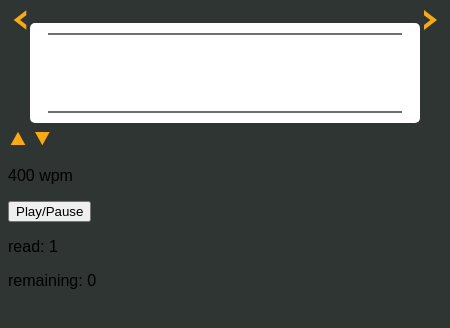
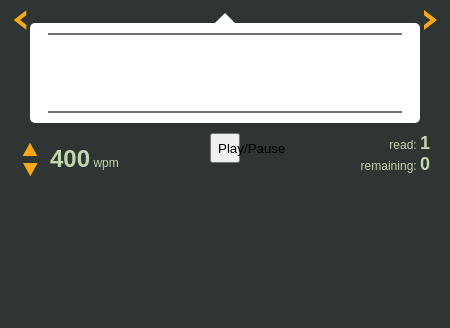
Before and after one commit to zkc/wbwr, an Electron app: page app/reader.html in a window 450 px wide. Drawn offline with nearby package versions, Linux system fonts and the light colour scheme; no server answers.

Commit message:
Add footer styling for reader

```diff
--- a/app/main.js
+++ b/app/main.js
@@ -4,7 +4,7 @@ const windows = new Set()
 const menubar = Menubar({ width: 400, height: 500, icon: './images/black-owl.png' })
 
 const createWindow = exports.createWindow = (text) => {
-  let newWindow = new BrowserWindow({ width: 450, height: 200 });
+  let newWindow = new BrowserWindow({ width: 450, height: 220 });
 
   windows.add(newWindow);
 
--- a/app/reader.css
+++ b/app/reader.css
@@ -16,6 +16,57 @@
 body {
   font-family: 'Josefin Sans', sans-serif;
   background-color: #2e3532;
+}
+
+.scrolling-text-container {
+  text-align: center;
+  width: 85%;
+  overflow: hidden;
+  display: flex;
+  justify-content: center;
+  margin: auto;
+}
+
+.scrolling-text {
+  margin: 5px 0;
+  white-space: nowrap;
+  display: flex;
+  flex-direction: row;
+  font-size: 14px;
+}
+
+.scrolling-past {
+  white-space: pre;
+  direction: rtl;
+  width: 100px;
+  color: #c4d6b0;
+  font-weight: 100;
+}
+
+.scrolling-current {
+  color: #faa916;
+  align-self: center;
+  flex: 0 ;
+  margin: 0 5px;
+  font-weight: bold;
+  font-size: 15px;
+}
+
+.scrolling-future {
+  width: 100px;
+  color: #c4d6b0;
+  font-weight: 100;
+}
+
+.word-wrapper::before {
+  content: "";
+  position: absolute;
+  top: -10px;
+  z-index      : 1;
+  margin-top   : 13px position:absolute;
+  border-bottom: 10px solid #ffffff;
+  border-right : 10px solid transparent;
+  border-left  : 10px solid transparent;
 }
 
 .word-wrapper {
@@ -51,7 +102,63 @@ body {
   font-weight: bold;
   font-size: 45px;
   color: #2e3532;
-  margin: 13px;
+  margin: 0;
+}
+
+footer {
+  margin: 10px 0;
+  display: flex;
+}
+
+.speed-wrapper {
+  position: absolute;
+  display: flex;
+  align-items: center;
+  left: 20px;
+  justify-content: flex-start;
+}
+
+.speed-button-container {
+  display: flex;
+  flex-direction: column;
+}
+
+.wpm-readout {
+  margin-left: 10px;
+  color: #c4d6b0;
+  font-weight: 100;
+  font-size: 12px;
+}
+
+.wpm {
+  font-size: 24px;
+  font-weight: bold;
+}
+
+.progress-container {
+  position: absolute;
+  flex-direction: column;
+  display: flex;
+  right: 20px;
+  align-items: flex-end;
+}
+
+.readout {
+  margin: 0;
+  color: #c4d6b0;
+  font-weight: 100;
+  font-size: 12px;
+}
+
+.count {
+  font-weight: bold;
+  font-size: 18px;
+}
+
+#play-pause-button {
+  height: 30px;
+  width: 30px;
+  margin: 0 auto;
 }
 
 #last-button {
@@ -64,46 +171,6 @@ body {
   position: absolute;
   right: 10px;
   top: 10px;
-}
-
-.scrolling-text-container {
-  text-align: center;
-  width: 85%;
-  overflow: hidden;
-  display: flex;
-  justify-content: center;
-  margin: auto;
-}
-
-.scrolling-text {
-  margin: 5px 0;
-  white-space: nowrap;
-  display: flex;
-  flex-direction: row;
-  font-size: 14px;
-}
-
-.scrolling-past {
-  white-space: pre;
-  direction: rtl;
-  width: 100px;
-  color: #c4d6b0;
-  font-weight: 100;
-}
-
-.scrolling-current {
-  color: #faa916;
-  align-self: center;
-  flex: 0 ;
-  margin: 0 5px;
-  font-weight: bold;
-  font-size: 16px;
-}
-
-.scrolling-future {
-  width: 100px;
-  color: #c4d6b0;
-  font-weight: 100;
 }
 
 #faster-button {
--- a/app/reader.html
+++ b/app/reader.html
@@ -20,13 +20,20 @@
       <p class='viewer'></p>
       <div class="line bottom-line"></div>
     </div>
-
-    <button id="faster-button"></button>
-    <button id="slower-button"></button>
-    <p class="wpm-readout"><span class="wpm"></span> wpm</p>
-    <button id="play-pause-button">Play/Pause</button>
-    <p class="read-readout">read: <span class="read-count"></span></p>
-    <p class="remaining-readout">remaining: <span class="remaining-count"></span></p>
+    <footer>
+      <div class="speed-wrapper">
+        <div class="speed-button-container">
+          <button id="faster-button"></button>
+          <button id="slower-button"></button>
+        </div>
+        <p class="wpm-readout"><span class="wpm"></span> wpm</p>
+      </div>
+      <button id="play-pause-button">Play/Pause</button>
+      <div class="progress-container">
+        <p class="read-readout readout">read: <span class="read-count count"></span></p>
+        <p class="remaining-readout readout">remaining: <span class="remaining-count count"></span></p>
+      </div>
+    </footer>
     <script>require('./reader.js');</script>
   </body>
 
```
